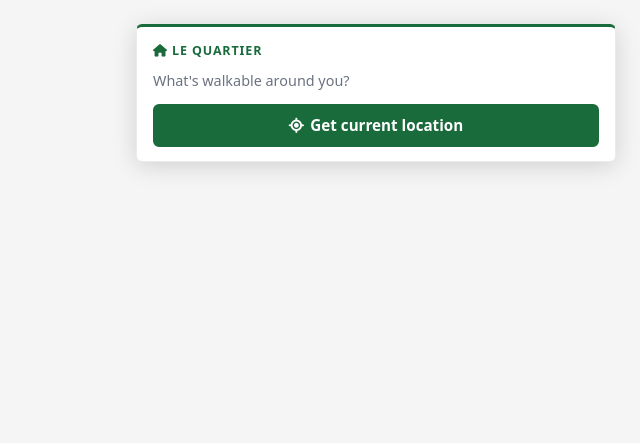
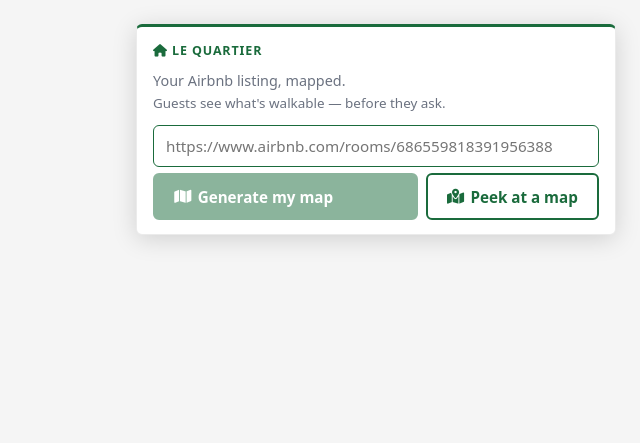
Before and after one commit to alx/lequartier, a Flask app: template src/web/templates/landing.html in a window 1280 px wide. Shown: the top 443 px of the page, without its empty margins (640-1280 px from the left). Run offline with Flask 3, Linux system fonts and the light colour scheme; the template is opened without the code that fills it, so the values that code supplies are empty.

Commit message:
feat: airbnb overlay card on /geo/, remove Stripe from both landing pages

```diff
--- a/src/web/templates/landing.html
+++ b/src/web/templates/landing.html
@@ -1,55 +1,125 @@
 {% extends "base.html" %}
 
-{% block title %}Le Quartier - Neighbourhood map{% endblock %}
+{% block title %}Le Quartier - Neighbourhood map for Airbnb listings{% endblock %}
 
 {% block content %}
 
 <div class="center-overlay" id="lq-overlay">
 
   <!-- ── State: initial ── -->
-  <div class="overlay-card" id="state-location">
+  <div class="overlay-card" id="state-initial">
     <div class="block-label"><i class="fa-solid fa-house"></i> Le Quartier</div>
     <p style="font-size:0.9rem;color:var(--text-muted);margin-bottom:0.75rem;line-height:1.5;">
-      What's walkable around you?
+      Your Airbnb listing, mapped.<br>
+      <span style="font-size:0.84rem;">Guests see what's walkable — before they ask.</span>
     </p>
-    <button id="btn-locate" class="btn btn-primary" style="width:100%;justify-content:center;" onclick="lqGetLocation()">
-      <i class="fa-solid fa-location-crosshairs"></i> Get current location
-    </button>
-    <div id="locate-error" class="alert alert-error" style="display:none;margin-top:0.6rem;"></div>
+    <form id="form-start-map" onsubmit="lqStartMap(event)">
+      <div class="form-group">
+        <input type="url" id="airbnb_url" name="airbnb_url" required autofocus
+               placeholder="https://www.airbnb.com/rooms/686559818391956388"
+               style="font-size:0.95rem; padding:0.6rem 0.75rem;"
+               oninput="lqValidateUrl(this)">
+      </div>
+      <div class="lq-btn-row">
+        <button id="btn-fetch" type="submit" class="btn btn-primary" style="flex:2;" disabled>
+          <i class="fa-solid fa-map"></i> Generate my map
+        </button>
+        <a href="/p/a49e2136-e5f0-4187-a257-1c5af63ab930" class="btn btn-outline" style="flex:1;text-decoration:none;">
+          <i class="fa-solid fa-map-location-dot"></i> Peek at a map
+        </a>
+      </div>
+    </form>
+    <div id="start-error" class="alert alert-error" style="display:none;margin-top:0.6rem;"></div>
   </div>
 
-  <!-- ── State: loading / results ── -->
+  <!-- ── State: loading ── -->
   <div class="overlay-card" id="state-loading" style="display:none;">
-    <div id="loading-status" style="font-size:0.85rem;color:var(--text-muted);margin-bottom:0.5rem;">
-      <i class="fa-solid fa-spinner fa-spin"></i> Getting nearby places…
+    <div class="block-label"><i class="fa-solid fa-spinner fa-spin"></i> Finding nearby places…</div>
+    <div id="loading-location" style="font-size:0.88rem;color:var(--text-muted);margin-bottom:0.75rem;min-height:1.2em;"></div>
+    <div class="progress-wrap">
+      <div class="progress-bar-outer">
+        <div class="progress-bar-inner" id="loading-bar" style="width:2%;"></div>
+      </div>
+      <div class="progress-label" id="loading-label">Starting…</div>
     </div>
-    <div id="loading-tally" style="display:flex;flex-wrap:wrap;gap:0.3rem;min-height:1.5rem;"></div>
+    <div id="loading-tally" style="display:flex;flex-wrap:wrap;gap:0.3rem;margin-top:0.75rem;min-height:1.5rem;"></div>
+  </div>
+
+  <!-- ── State: results ── -->
+  <div class="overlay-card" id="state-results" style="display:none;">
+    <div class="block-label"><i class="fa-solid fa-house"></i> Le Quartier</div>
+    <div style="margin-bottom:0.55rem;">
+      <div id="results-location" style="font-size:1.05rem;font-weight:700;color:var(--text);"></div>
+      <div id="results-city" style="font-size:0.88rem;color:var(--text-muted);"></div>
+    </div>
+    <div id="results-summary" style="font-size:0.85rem;color:var(--text-muted);margin-bottom:0.65rem;"></div>
+    <div id="results-tally" style="display:flex;flex-wrap:wrap;gap:0.35rem;"></div>
   </div>
 
 </div>
 
-<!-- ── Initial footer: city name + shuffle ── -->
+<!-- ── Deliverables bottom bar ── -->
+<div id="bar-deliverables" style="display:none;position:fixed;bottom:1.5rem;left:50%;transform:translateX(-50%);
+     width:480px;max-width:calc(100vw - 2rem);
+     background:#ffffff;border:1px solid rgba(0,0,0,0.08);border-top:3px solid var(--accent);
+     border-radius:6px;padding:0.85rem 1rem 0.9rem;z-index:1000;
+     box-shadow:0 4px 24px rgba(0,0,0,0.15);">
+  <div style="display:grid;grid-template-columns:1fr 1fr 1fr;gap:0.75rem;
+       margin-bottom:0.65rem;">
+    <!-- Col 1: Map PNG -->
+    <div style="text-align:center;">
+      <div style="font-size:0.7rem;color:var(--text-muted);margin-bottom:0.3rem;font-weight:600;letter-spacing:.02em;">Map PNG</div>
+      <div id="bar-map-wrap" style="height:68px;background:var(--surface2);
+           border:1px solid var(--border);border-radius:6px;overflow:hidden;
+           display:flex;align-items:center;justify-content:center;">
+        <span id="bar-map-spinner" class="spinner" style="border-color:var(--border);border-top-color:var(--accent);"></span>
+        <img id="bar-map-img" src="" alt="Map preview"
+             style="display:none;width:100%;height:100%;object-fit:cover;">
+      </div>
+    </div>
+    <!-- Col 2: QR code -->
+    <div style="text-align:center;">
+      <div style="font-size:0.7rem;color:var(--text-muted);margin-bottom:0.3rem;font-weight:600;letter-spacing:.02em;">QR code</div>
+      <div style="height:68px;background:var(--surface2);
+           border:1px solid var(--border);border-radius:6px;overflow:hidden;
+           display:flex;align-items:center;justify-content:center;">
+        <img id="bar-qr-img" src="" alt="QR code"
+             style="width:100%;height:100%;object-fit:contain;padding:4px;">
+      </div>
+    </div>
+    <!-- Col 3: Share link -->
+    <div style="text-align:center;">
+      <div style="font-size:0.7rem;color:var(--text-muted);margin-bottom:0.3rem;font-weight:600;letter-spacing:.02em;">Share link</div>
+      <div style="height:68px;background:var(--surface2);border:1px solid var(--border);
+           border-radius:6px;display:flex;flex-direction:column;
+           align-items:center;justify-content:center;gap:0.25rem;padding:0.3rem;">
+        <span id="bar-link-text" style="font-size:0.62rem;color:var(--text-muted);
+              word-break:break-all;line-height:1.2;max-height:2.6em;overflow:hidden;"></span>
+        <button id="bar-copy-btn" onclick="lqCopyShareLink()"
+                style="font-size:0.68rem;padding:0.12rem 0.45rem;border-radius:4px;
+                       border:1px solid var(--border);background:var(--surface);cursor:pointer;
+                       color:var(--text-muted);">Copy</button>
+      </div>
+    </div>
+  </div>
+  <div id="bar-free-actions" style="display:none;">
+    <a id="btn-dl-qr" href="#" class="btn btn-outline" style="width:100%;justify-content:center;margin-bottom:0.4rem;text-decoration:none;">
+      <i class="fa-solid fa-qrcode"></i> Download QR code
+    </a>
+    <button class="btn btn-outline" style="width:100%;justify-content:center;margin-bottom:0.4rem;" onclick="lqCopyShareLink()">
+      <i class="fa-solid fa-link"></i> Copy shareable link
+    </button>
+    <p style="font-size:0.75rem;color:var(--text-muted);text-align:center;margin:0;">
+      Share this page with your guests — the map is always free to view.
+    </p>
+  </div>
+</div>
+
 <div class="landing-footer" id="landing-footer">
   <span id="city-name-text">{{ bg_city.name }}, {{ bg_city.country }}</span>
   <a href="#" class="landing-random-btn" title="Random city" onclick="randomCity(); return false;">
     <i class="fa-solid fa-shuffle"></i>
   </a>
-</div>
-
-<!-- ── Geo footer: location name + share (shown after getting position) ── -->
-<div class="landing-footer landing-footer--wide" id="geo-footer" style="display:none;">
-  <div class="landing-footer__left">
-    <a href="/geo/" class="landing-random-btn" title="Go home">
-      <i class="fa-solid fa-house"></i>
-    </a>
-    <span id="geo-location-name" style="font-size:0.85rem;"></span>
-  </div>
-  <div class="landing-footer__right">
-    <span id="share-copied-msg" style="display:none;font-size:0.72rem;color:var(--accent);white-space:nowrap;">link copied</span>
-    <a href="#" class="landing-random-btn" title="Copy share link" onclick="lqCopyShareUrl();return false;">
-      <i class="fa-solid fa-share-nodes"></i>
-    </a>
-  </div>
 </div>
 
 {% endblock %}
@@ -72,7 +142,6 @@
     'Transit', 'Bike Share', 'Health',
   ];
 
-  // ── City background POIs ────────────────────────────────────────────────
   function loadCityPOIs(slug) {
     if (LQ.poiLayer) { LQ.map.removeLayer(LQ.poiLayer); LQ.poiLayer = null; }
     LQ.lockedMarkerId = null;
@@ -91,7 +160,6 @@
       });
   }
 
-  // ── Random city ─────────────────────────────────────────────────────────
   window.randomCity = function() {
     var candidates = ALL_CITIES.filter(function(c) { return c.slug !== currentCity.slug; });
     if (!candidates.length) return;
@@ -111,7 +179,6 @@
     LQ.map.once('moveend', function() { loadCityPOIs(city.slug); });
   };
 
-  // ── Init ────────────────────────────────────────────────────────────────
   document.addEventListener('DOMContentLoaded', function() {
     LQ.initMap({ keepBuffer: 4 });
     LQ.map.fitBounds(L.latLng(CITY_LAT, CITY_LON).toBounds(1200 * 2));
@@ -141,15 +208,35 @@
     }
   }
 
-  // ── Category pill tally ─────────────────────────────────────────────────
-  var _tallyData = {};
+  var _airbnbPattern = /airbnb\.[a-z]{2,}\/rooms\/\d+/i;
+  window.lqValidateUrl = function(input) {
+    var valid = _airbnbPattern.test(input.value.trim());
+    document.getElementById('btn-fetch').disabled = !valid;
+  };
+
+  var _mapUuid    = null;
+  var _pollTimer  = null;
+  var _seenIds    = {};
+  var _tallyData      = {};
+  var _secondaryTally = {};
+  var _mapFlownTo = false;
+
+  function _showState(state) {
+    ['state-initial', 'state-loading', 'state-results'].forEach(function(id) {
+      document.getElementById(id).style.display = id === state ? '' : 'none';
+    });
+    var footer = document.getElementById('landing-footer');
+    if (footer) footer.style.display = state === 'state-initial' ? '' : 'none';
+    var bar = document.getElementById('bar-deliverables');
+    if (bar) bar.style.display = state === 'state-results' ? '' : 'none';
+  }
 
   function _tallyHtml(tally) {
     var ordered = PILL_ORDER.filter(function(c) { return tally[c]; })
       .concat(Object.keys(tally).filter(function(c) {
         return PILL_ORDER.indexOf(c) < 0 && tally[c];
       }));
-    return ordered.map(function(cat) {
+    var pills = ordered.map(function(cat) {
       var icon    = LQ.FA_ICONS[cat] || 'fa-location-dot';
       var color   = LQ.CATEGORY_COLORS[cat] || 'var(--text-muted)';
       var opacity = LQ.hiddenCats[cat] ? '0.45' : '1';
@@ -160,91 +247,69 @@
         + '<i class="fa-solid ' + icon + '" style="color:' + color + ';"></i>'
         + cat.replace(/_/g, ' ') + ' &middot; ' + tally[cat] + '</span>';
     }).join('');
+    var showMore = LQ.secondaryMarkers.length
+      ? '<a id="show-more-link" href="#" onclick="_toggleSecondary(event)" '
+        + 'style="font-size:0.78rem;color:var(--text-muted);text-decoration:underline;'
+        + 'align-self:center;white-space:nowrap;">'
+        + (LQ.secondaryVisible ? 'Show less…' : 'Show more…') + '</a>'
+      : '';
+    return pills + showMore;
+  }
+
+  function _currentDisplayTally() {
+    var t = Object.assign({}, _tallyData);
+    if (LQ.secondaryVisible) {
+      Object.keys(_secondaryTally).forEach(function(cat) {
+        t[cat] = (t[cat] || 0) + _secondaryTally[cat];
+      });
+    }
+    return t;
   }
 
   window._toggleCat = function(el) {
     LQ.toggleCat(el.dataset.cat);
-    document.getElementById('loading-tally').innerHTML = _tallyHtml(_tallyData);
+    document.getElementById('results-tally').innerHTML = _tallyHtml(_currentDisplayTally());
   };
 
-  // ── Share ───────────────────────────────────────────────────────────────
-  var _shareUrl = null;
-
-  window.lqCopyShareUrl = function() {
-    if (!_shareUrl) return;
-    navigator.clipboard.writeText(_shareUrl).then(function() {
-      var msg = document.getElementById('share-copied-msg');
-      if (!msg) return;
-      msg.style.display = '';
-      setTimeout(function() { msg.style.display = 'none'; }, 2000);
-    }).catch(function() { prompt('Copy this link:', _shareUrl); });
+  window._toggleSecondary = function(e) {
+    e.preventDefault();
+    LQ.toggleSecondary();
+    document.getElementById('results-tally').innerHTML = _tallyHtml(_currentDisplayTally());
   };
 
-  // ── Geo flow ────────────────────────────────────────────────────────────
-  var _mapUuid   = null;
-  var _pollTimer = null;
-  var _seenIds   = {};
+  window.lqStartMap = function(e) {
+    e.preventDefault();
+    var url = document.getElementById('airbnb_url').value.trim();
+    var errEl = document.getElementById('start-error');
+    errEl.style.display = 'none';
 
-  window.lqGetLocation = function() {
-    var btn   = document.getElementById('btn-locate');
-    var errEl = document.getElementById('locate-error');
-    errEl.style.display = 'none';
-    btn.disabled = true;
-    btn.innerHTML = '<i class="fa-solid fa-spinner fa-spin"></i> Locating…';
+    var fd = new FormData();
+    fd.append('airbnb_url', url);
 
-    if (!navigator.geolocation) {
-      errEl.textContent = 'Geolocation is not supported by your browser.';
-      errEl.style.display = '';
-      btn.disabled = false;
-      btn.innerHTML = '<i class="fa-solid fa-location-crosshairs"></i> Get current location';
-      return;
-    }
+    _showState('state-loading');
+    _seenIds = {};
+    _tallyData = {};
+    _mapFlownTo = false;
+    LQ.resetState();
 
-    navigator.geolocation.getCurrentPosition(
-      function(pos) { _startGeoMap(pos.coords.latitude, pos.coords.longitude); },
-      function() {
-        errEl.textContent = 'Could not get your location. Please allow location access and try again.';
-        errEl.style.display = '';
-        btn.disabled = false;
-        btn.innerHTML = '<i class="fa-solid fa-location-crosshairs"></i> Get current location';
-      }
-    );
-  };
-
-  function _startGeoMap(lat, lon) {
-    // Fly to user location immediately
-    if (LQ.poiLayer) { LQ.map.removeLayer(LQ.poiLayer); LQ.poiLayer = null; }
-    LQ.lockedMarkerId = null; LQ.lockedMarkerRef = null;
-    LQ.map.flyToBounds(L.latLng(lat, lon).toBounds(600), { duration: 1.8 });
-    LQ.drawRings(lat, lon);
-    LQ.placeRentalMarker(lat, lon);
-    LQ.poiLayer = L.layerGroup().addTo(LQ.map);
-
-    // Switch overlay to loading state immediately
-    document.getElementById('state-location').style.display = 'none';
-    document.getElementById('state-loading').style.display = '';
-
-    // Switch footer immediately
-    document.getElementById('landing-footer').style.display = 'none';
-    document.getElementById('geo-footer').style.display = '';
-
-    _seenIds   = {};
-    _tallyData = {};
-
-    fetch('/api/start-map-geo', {
-      method: 'POST',
-      headers: { 'Content-Type': 'application/json' },
-      body: JSON.stringify({ lat: lat, lon: lon })
-    })
+    fetch('/api/start-map', { method: 'POST', body: fd })
       .then(function(r) { return r.json(); })
       .then(function(data) {
-        if (data.error) { _showError(data.error); return; }
-        _mapUuid  = data.uuid;
-        _shareUrl = window.location.origin + '/p/' + data.uuid;
+        if (data.error) {
+          _showState('state-initial');
+          errEl.textContent = data.error;
+          errEl.style.display = '';
+          return;
+        }
+        _mapUuid = data.uuid;
         _pollOnce(data.task_id);
       })
-      .catch(function() { _showError('Network error. Please try again.'); });
-  }
+      .catch(function() {
+        _showState('state-initial');
+        errEl.textContent = 'Network error. Please try again.';
+        errEl.style.display = '';
+      });
+  };
 
   function _pollOnce(taskId) {
     fetch('/tasks/' + taskId + '/map-state')
@@ -256,21 +321,16 @@
   }
 
   function _onPoll(taskId, d) {
-    // Update status text
-    if (d.progress) {
-      document.getElementById('loading-status').innerHTML =
-        '<i class="fa-solid fa-spinner fa-spin"></i> ' + d.progress;
+    if (!_mapFlownTo && d.lat && d.lon && !(d.lat === 0 && d.lon === 0)) {
+      _mapFlownTo = true;
+      if (LQ.poiLayer) { LQ.map.removeLayer(LQ.poiLayer); LQ.poiLayer = null; }
+      LQ.lockedMarkerId = null; LQ.lockedMarkerRef = null;
+      LQ.map.flyToBounds(L.latLng(d.lat, d.lon).toBounds(600), { duration: 1.8 });
+      LQ.drawRings(d.lat, d.lon);
+      LQ.placeRentalMarker(d.lat, d.lon);
+      LQ.poiLayer = L.layerGroup().addTo(LQ.map);
     }
 
-    // Update location name in geo footer as soon as it's available
-    if (d.location && (d.location.city || d.location.neighbourhood)) {
-      var parts = [];
-      if (d.location.neighbourhood) parts.push(d.location.neighbourhood);
-      if (d.location.city) parts.push(d.location.city);
-      document.getElementById('geo-location-name').textContent = parts.join(', ');
-    }
-
-    // Add POI markers progressively, update tally
     if (d.features && d.features.length) {
       if (!LQ.poiLayer) { LQ.poiLayer = L.layerGroup().addTo(LQ.map); }
       d.features.forEach(function(f) {
@@ -280,6 +340,7 @@
         var cat = f.properties && f.properties.category;
         if (f.properties && f.properties.status === 'secondary') {
           LQ.secondaryMarkers.push(LQ.makePOIMarker(f));
+          if (cat) _secondaryTally[cat] = (_secondaryTally[cat] || 0) + 1;
           return;
         }
         if (cat) _tallyData[cat] = (_tallyData[cat] || 0) + 1;
@@ -294,61 +355,87 @@
       document.getElementById('loading-tally').innerHTML = _tallyHtml(_tallyData);
     }
 
-    if (d.error) { _showError(d.error); return; }
+    var pct = d.progress_pct || 2;
+    document.getElementById('loading-bar').style.width = Math.max(2, pct) + '%';
+    document.getElementById('loading-label').textContent = d.progress || 'Working…';
+
+    if (d.location && (d.location.city || d.location.neighbourhood)) {
+      var locParts = [];
+      if (d.location.neighbourhood) locParts.push(d.location.neighbourhood);
+      if (d.location.city) locParts.push(d.location.city);
+      document.getElementById('loading-location').textContent = locParts.join(', ');
+    } else if (d.listing_title) {
+      document.getElementById('loading-location').textContent = d.listing_title;
+    }
+
+    if (d.error) {
+      _showState('state-initial');
+      var errEl = document.getElementById('start-error');
+      errEl.textContent = d.error;
+      errEl.style.display = '';
+      return;
+    }
 
     if (d.done) {
-      _reRenderFinal(d.features);
-      var total = Object.values(_tallyData).reduce(function(a, b) { return a + b; }, 0);
-      document.getElementById('loading-status').innerHTML =
-        '<i class="fa-solid fa-check" style="color:var(--accent);"></i> '
-        + '<strong style="color:var(--text);">' + total + '</strong> places within walking distance';
-      history.pushState(null, '', '/p/' + _mapUuid);
+      _showResults(d);
       return;
     }
 
     _pollTimer = setTimeout(function() { _pollOnce(taskId); }, 1000);
   }
 
-  function _reRenderFinal(features) {
-    if (!features || !features.length) return;
-    // Clear all progressive markers and reset state
-    if (LQ.poiLayer) { LQ.map.removeLayer(LQ.poiLayer); }
-    LQ.resetState();
-    _tallyData = {};
+  function _showResults(d) {
+    var loc = d.location || {};
+    var headerParts = [];
+    if (loc.city) headerParts.push(loc.city);
+    if (loc.country) headerParts.push(loc.country);
+    document.getElementById('results-location').textContent =
+      headerParts.join(', ') || loc.neighbourhood || '';
+    document.getElementById('results-city').textContent = loc.neighbourhood || '';
 
-    LQ.poiLayer = L.layerGroup();
-    features.forEach(function(f) {
-      if (!f.geometry || !f.geometry.coordinates) return;
-      var cat = f.properties && f.properties.category;
-      if (f.properties && f.properties.status === 'secondary') {
-        LQ.secondaryMarkers.push(LQ.makePOIMarker(f));
-        return;
-      }
-      if (cat) _tallyData[cat] = (_tallyData[cat] || 0) + 1;
-      var marker = LQ.makePOIMarker(f);
-      if (cat) { (LQ.catMarkers[cat] = LQ.catMarkers[cat] || []).push(marker); }
-      if (cat && !LQ.DEFAULT_CATS[cat]) {
-        LQ.hiddenCats[cat] = true;
-      } else {
-        marker.addTo(LQ.poiLayer);
-      }
-    });
-    LQ.poiLayer.addTo(LQ.map);
-    document.getElementById('loading-tally').innerHTML = _tallyHtml(_tallyData);
+    var total = Object.values(_tallyData).reduce(function(a, b) { return a + b; }, 0);
+    document.getElementById('results-summary').innerHTML =
+      '<strong style="color:var(--text);">' + total + '</strong> places within walking distance';
+    document.getElementById('results-tally').innerHTML = _tallyHtml(_tallyData);
+
+    _showState('state-results');
+
+    var uuid = _mapUuid;
+    var shareUrl = window.location.origin + '/p/' + uuid;
+    document.getElementById('bar-link-text').textContent = shareUrl;
+    document.getElementById('bar-qr-img').src = '/static/img/maps/' + uuid + '_qr.png';
+    _pollMapPng(uuid);
+
+    var dlQr = document.getElementById('btn-dl-qr');
+    var freeActions = document.getElementById('bar-free-actions');
+    if (dlQr) dlQr.href = '/p/' + uuid + '/download/qr';
+    if (freeActions) freeActions.style.display = '';
+
+    history.pushState(null, '', '/p/' + uuid);
   }
 
-  function _showError(msg) {
-    document.getElementById('state-loading').style.display = 'none';
-    document.getElementById('state-location').style.display = '';
-    document.getElementById('geo-footer').style.display = 'none';
-    document.getElementById('landing-footer').style.display = '';
-    var errEl = document.getElementById('locate-error');
-    errEl.textContent = msg;
-    errEl.style.display = '';
-    var btn = document.getElementById('btn-locate');
-    btn.disabled = false;
-    btn.innerHTML = '<i class="fa-solid fa-location-crosshairs"></i> Get current location';
+  function _pollMapPng(uuid) {
+    var img = new Image();
+    img.onload = function() {
+      document.getElementById('bar-map-spinner').style.display = 'none';
+      var el = document.getElementById('bar-map-img');
+      el.src = '/static/img/maps/' + uuid + '_map_v2.png';
+      el.style.display = '';
+    };
+    img.onerror = function() {
+      setTimeout(function() { _pollMapPng(uuid); }, 2000);
+    };
+    img.src = '/static/img/maps/' + uuid + '_map_v2.png?t=' + Date.now();
   }
+
+  window.lqCopyShareLink = function() {
+    var url = window.location.origin + '/p/' + _mapUuid;
+    navigator.clipboard.writeText(url).then(function() {
+      var btn = document.getElementById('bar-copy-btn');
+      btn.textContent = 'Copied!';
+      setTimeout(function() { btn.textContent = 'Copy'; }, 1500);
+    });
+  };
 })();
 </script>
 {% endblock %}
```
Also changed, not shown: src/web/templates/index.html (+0 -37 lines).
